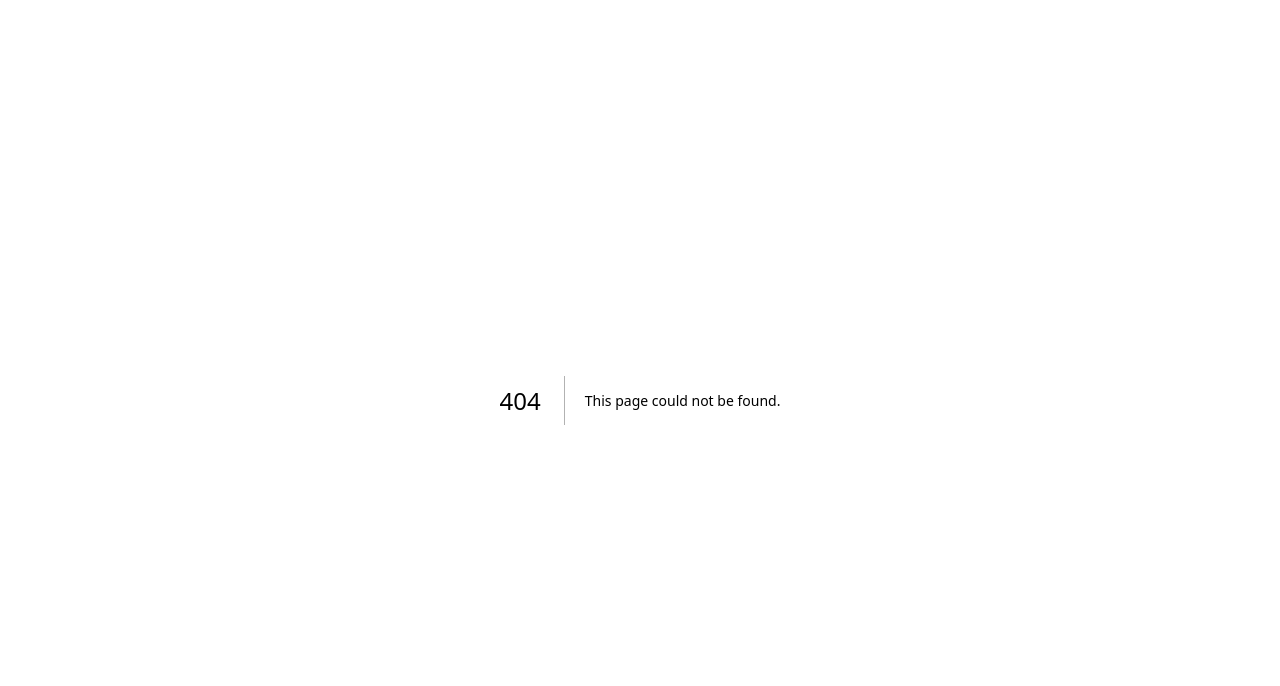
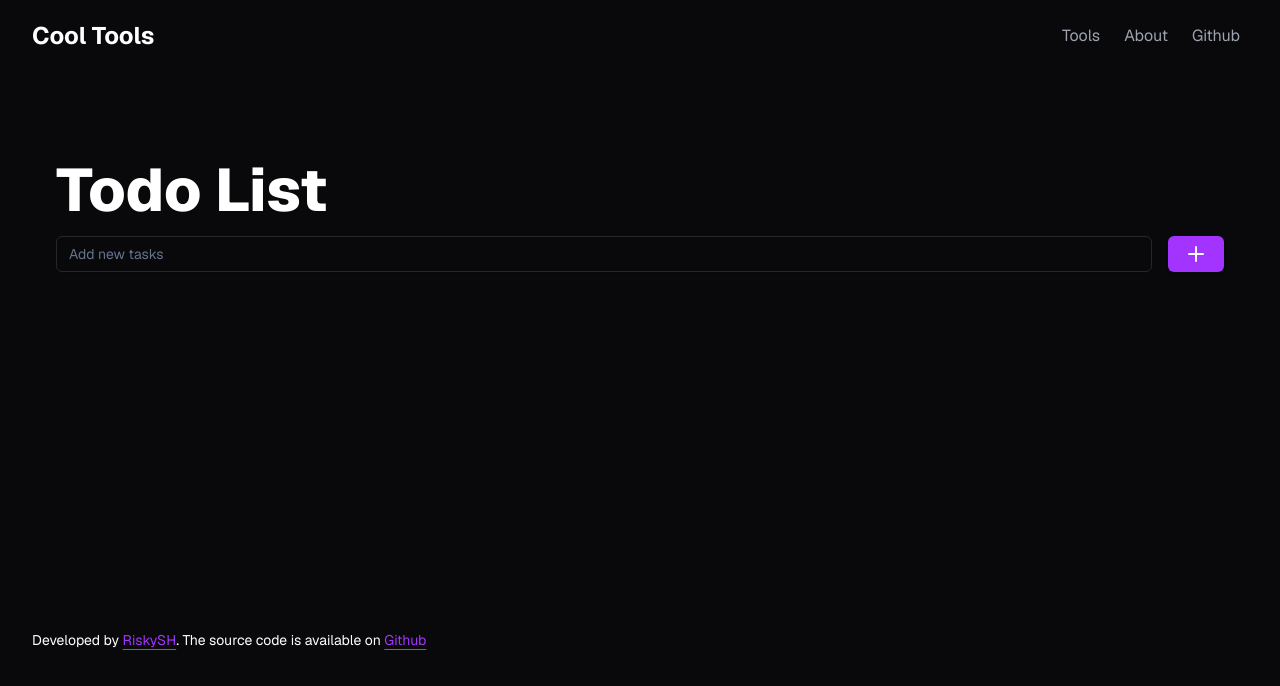
Before and after one commit to riskysh/Tools, a Next.js app: page /todo in a window 1280 px wide. Before the commit this address had no page. Shown: the top 686 px of the page. Built offline with nearby package versions, Linux system fonts and the light colour scheme.

Commit message:
Working on new tool

```diff
--- a/src/app/page.js
+++ b/src/app/page.js
@@ -10,7 +10,7 @@ export default function Home() {
       <NavBar />
       <div>
       <h1 className="text-white text-center text-7xl font-extrabold mt-44">A collection of the<br></br>
-      best <span className="inline-block whitespace-nowrap text-transparent bg-clip-text bg-gradient-to-br from-[#b912b1] to-[#2926c9]"> tools</span>. Just for you</h1>
+      best tools. Just for you</h1>
       <p className="text-gray-400 text-center text-xl font-bold mt-3">
       Cool tools is a collection of online tools you  can use without even signing up</p>
       <div className="mt-4 flex w-full items-center justify-center gap-4">
--- /dev/null
+++ b/src/app/todo/page.jsx
@@ -0,0 +1,41 @@
+"use client"
+import { useState } from 'react';
+import TodoForm from './todo-form';
+import TodoList from './todo-list';
+import NavBar from '@/components/header';
+import Footer from '@/components/footer';
+
+export default function Todo() {
+  const [todos, setTodos] = useState([]);
+
+  const addTodo = (text) => {
+    const newTodo = {
+      id: Date.now(),
+      text,
+      completed: false,
+    };
+    setTodos([...todos, newTodo]);
+  };
+
+  const toggleComplete = (id) => {
+    setTodos(
+      todos.map((todo) =>
+        todo.id === id ? { ...todo, completed: !todo.completed } : todo
+      )
+    );
+  };
+
+  const deleteTodo = (id) => {
+    setTodos(todos.filter((todo) => todo.id !== id));
+  };
+
+  return (
+    <div>
+        <NavBar />
+      <h1 className='text-white text-6xl text-left ml-14 mt-40 font-extrabold'>Todo List</h1>
+      <TodoForm addTodo={addTodo} />
+      <TodoList todos={todos} toggleComplete={toggleComplete} deleteTodo={deleteTodo} />
+      <Footer />
+    </div>
+  );
+}
--- /dev/null
+++ b/src/app/todo/todo-form.jsx
@@ -0,0 +1,25 @@
+import { Button } from '@/components/ui/button';
+import { Input } from '@/components/ui/input';
+import { useState } from 'react';
+
+function TodoForm({ addTodo }) {
+  const [value, setValue] = useState('');
+
+  const handleSubmit = (e) => {
+    e.preventDefault();
+    if (!value) return;
+    addTodo(value);
+    setValue('');
+  };
+
+  return (
+    <>
+    <form onSubmit={handleSubmit} className="flex items-center gap-4 mx-14 mt-4">
+      <Input type="text" value={value} onChange={(e) => setValue(e.target.value)} placeholder="Add new tasks" />
+      <Button type="submit" variant="toolsBtn"><svg xmlns="http://www.w3.org/2000/svg" width="24" height="24" viewBox="0 0 24 24" fill="none" stroke="currentColor" stroke-width="2" stroke-linecap="round" stroke-linejoin="round" class="lucide lucide-plus"><path d="M5 12h14"/><path d="M12 5v14"/></svg></Button>
+    </form>
+    </>
+  );
+}
+
+export default TodoForm;
--- /dev/null
+++ b/src/app/todo/todo-item.jsx
@@ -0,0 +1,14 @@
+import { Button } from "@/components/ui/button";
+
+// src/app/todo/components/TodoItem.js
+function TodoItem({ todo, toggleComplete, deleteTodo }) {
+    return (
+      <li>
+        <input type="checkbox" checked={todo.completed} onChange={() => toggleComplete(todo.id)} />
+        {todo.text}
+        <Button variant="toolsBtn" onClick={() => deleteTodo(todo.id)}>Delete</Button>
+      </li>
+    );
+  }
+
+  export default TodoItem;
--- /dev/null
+++ b/src/app/todo/todo-list.jsx
@@ -0,0 +1,15 @@
+import TodoItem from './todo-item';
+
+function TodoList({ todos, toggleComplete, deleteTodo }) {
+  return (
+    <div className='mb-4 flex items-center justify-between'>
+    <ul className='text-white h-56'>
+      {todos.map((todo) => (
+        <TodoItem key={todo.id} todo={todo} toggleComplete={toggleComplete} deleteTodo={deleteTodo} />
+      ))}
+    </ul>
+    </div>
+  );
+}
+
+export default TodoList;
--- /dev/null
+++ b/src/components/ui/input.jsx
@@ -0,0 +1,19 @@
+import * as React from "react"
+
+import { cn } from "@/lib/utils"
+
+const Input = React.forwardRef(({ className, type, ...props }, ref) => {
+  return (
+    (<input
+      type={type}
+      className={cn(
+        "flex text-white h-9 w-full rounded-md border border-[#27272a] bg-transparent px-3 py-1 text-sm shadow-sm transition-colors file:border-0 file:bg-transparent file:text-sm file:font-medium placeholder:text-muted-foreground focus-visible:border-[#fff] outline-none focus-visible:ring-1 focus-visible:ring-ring disabled:cursor-not-allowed disabled:opacity-50",
+        className
+      )}
+      ref={ref}
+      {...props} />)
+  );
+})
+Input.displayName = "Input"
+
+export { Input }
```
